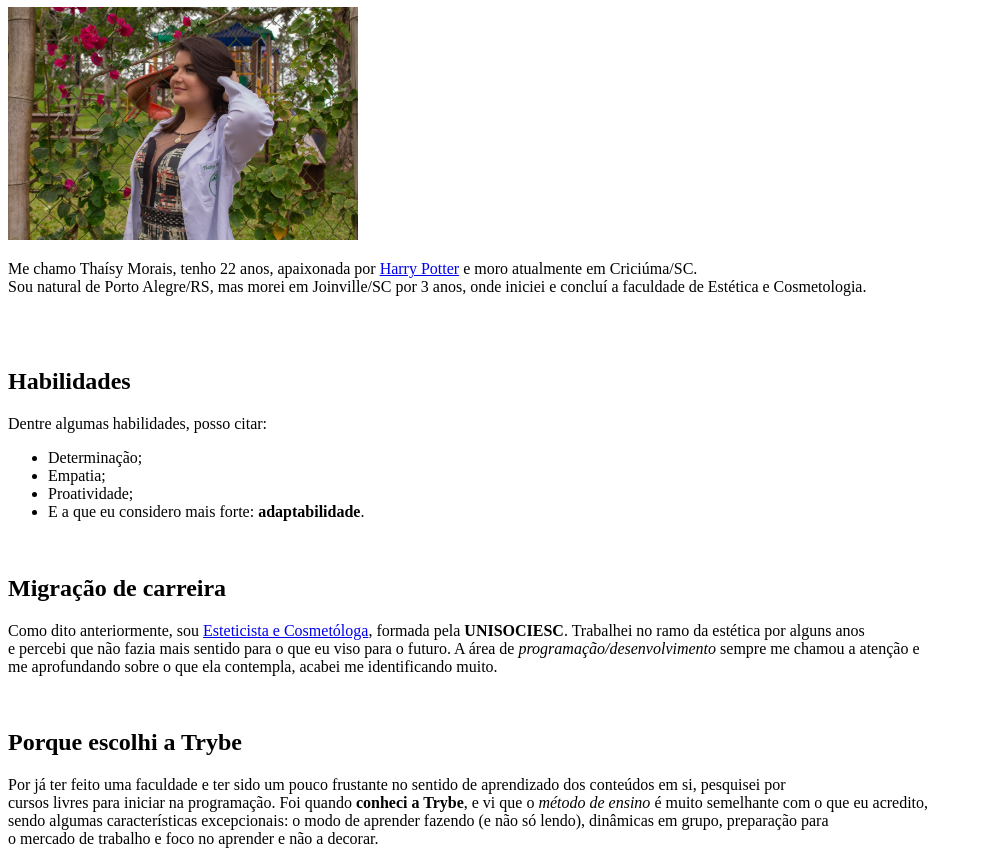
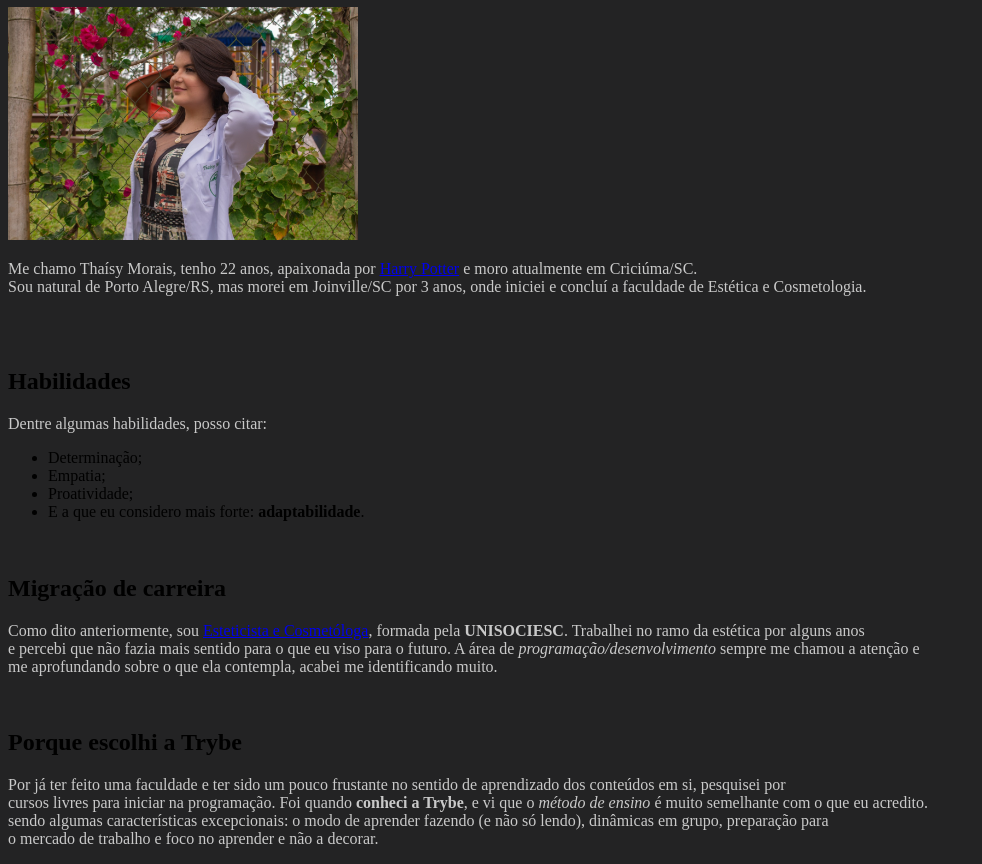
Before and after one commit to thaimorais/thaimorais.github.io, a plain HTML site: page index.html in a window 1280 px wide. Shown: the part 212-1076 px from the top of the page, without its empty margins (0-982 px from the left). Drawn offline with Linux system fonts and the light colour scheme.

Commit message:
alteração 1 css

```diff
--- a/index.html
+++ b/index.html
@@ -1,7 +1,21 @@
 <!DOCTYPE html>
 <html lang="pt-br">
     <head>
+        <link rel="preconnect" href="https://fonts.googleapis.com">
+<link rel="preconnect" href="https://fonts.gstatic.com" crossorigin>
+<link href="https://fonts.googleapis.com/css2?family=Economica:ital,wght@0,400;0,700;1,400;1,700&display=swap" rel="stylesheet">
     <meta charset="UTF-8">
+    <style>
+        h1 {
+        color: #CEABB1;
+        }
+        p {
+        color: #C9C9C9;s
+        }
+        body {
+        background-color: #232324;
+        }
+    </style>
     <h2>Índice</h2>
     <ul>
         <li><a href="#Descrição">Início</a></li>
@@ -38,7 +52,7 @@ para o que eu viso para o futuro.
     <h2 id="Trybe">Porque escolhi a Trybe</h2>
     <p>Por já ter feito uma faculdade e ter sido um pouco frustante no sentido de
 aprendizado dos conteúdos em si, pesquisei por <br>cursos livres para iniciar na programação.
-Foi quando <strong>conheci a Trybe</strong>, e vi que o <em>método de ensino</em> é muito semelhante com o que eu acredito,<br>
+Foi quando <strong>conheci a Trybe</strong>, e vi que o <em>método de ensino</em> é muito semelhante com o que eu acredito.<br>
 sendo algumas características excepcionais: o modo de aprender fazendo (e não só lendo), dinâmicas em grupo, preparação para <br>
 o mercado de trabalho e foco no aprender e não a decorar.
 
```
